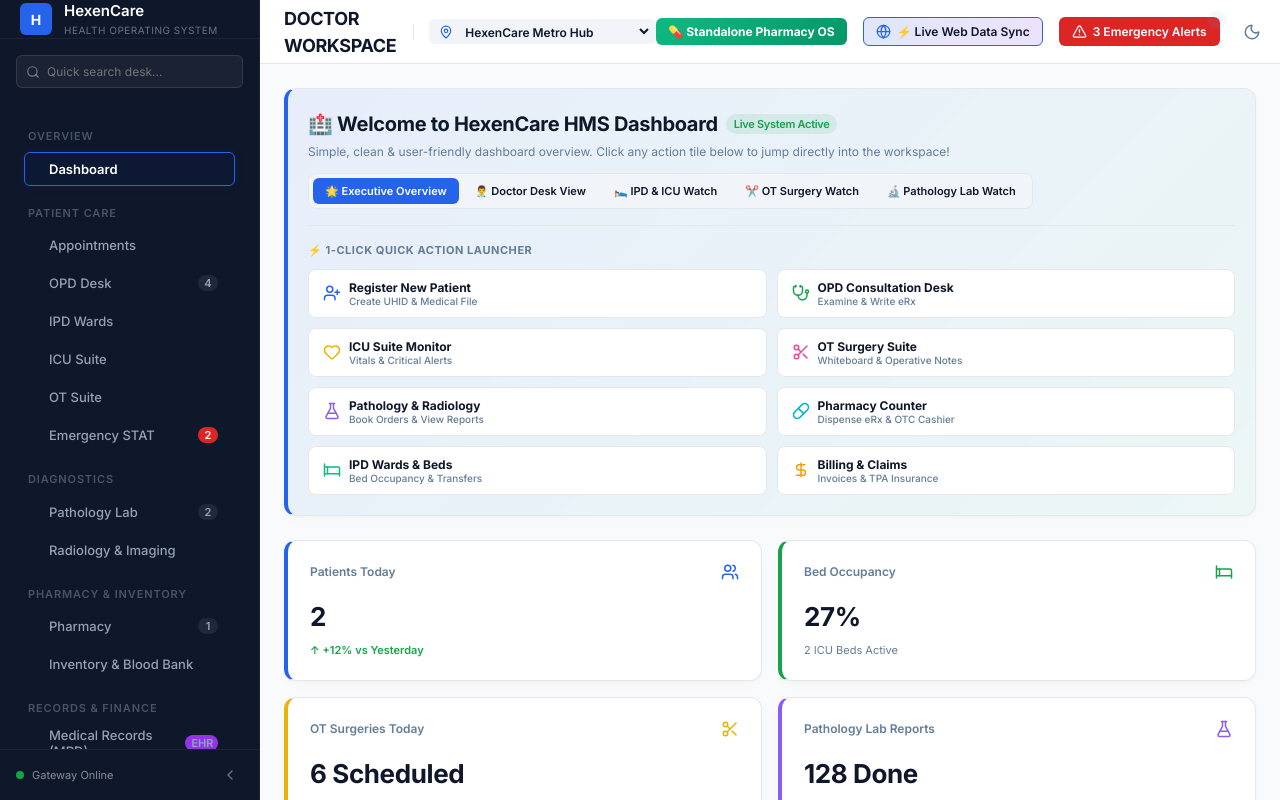
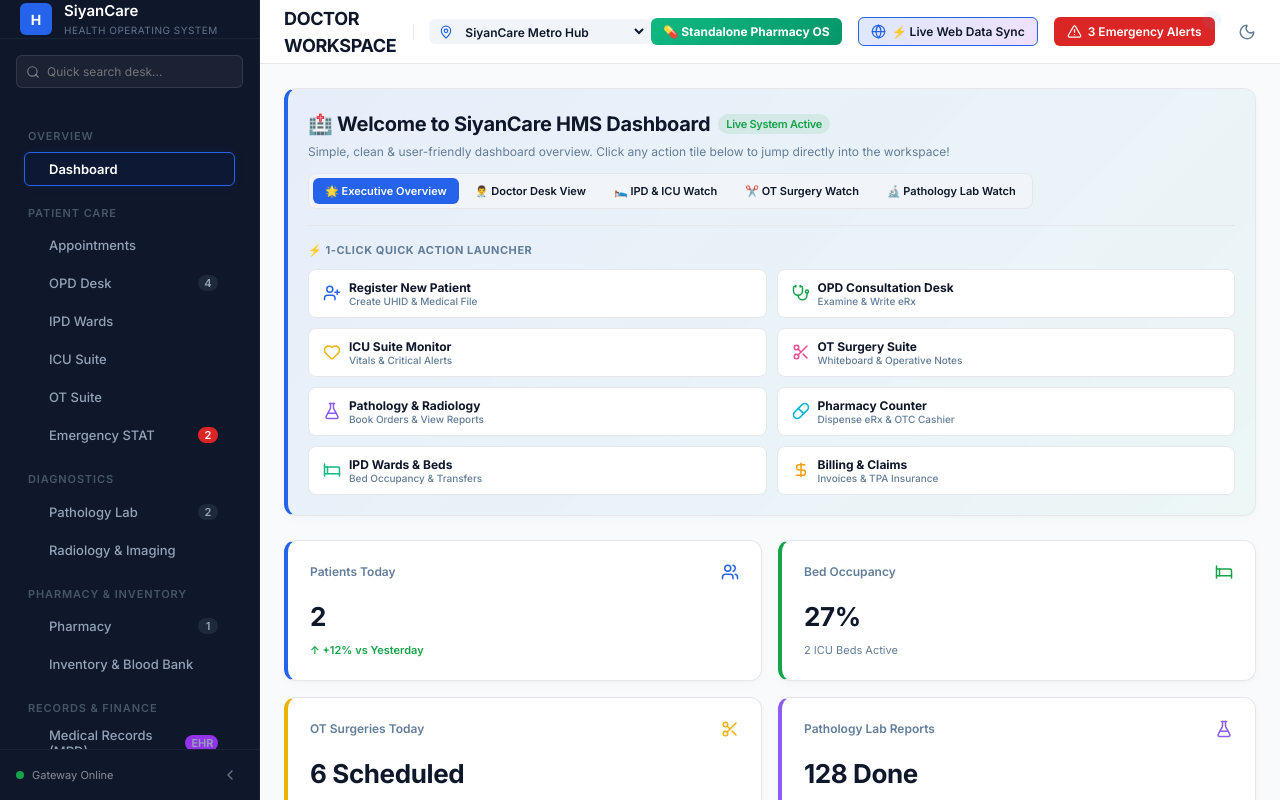
Before and after one commit to chakradhartatikonda27-art/hms, a React (Vite) app: page / in a window 1280 px wide. Built offline with nearby package versions, Linux system fonts and the light colour scheme.

Commit message:
Rebrand system name from HexenCare to SiyanCare across codebase, UI headers, invoices, titles, and modals

```diff
--- a/index.html
+++ b/index.html
@@ -4,7 +4,7 @@
     <meta charset="UTF-8" />
     <link rel="icon" type="image/svg+xml" href="/favicon.svg" />
     <meta name="viewport" content="width=device-width, initial-scale=1.0" />
-    <title>hexencare</title>
+    <title>SiyanCare HMS</title>
   </head>
   <body>
     <div id="root"></div>
--- a/package.json
+++ b/package.json
@@ -1,5 +1,5 @@
 {
-  "name": "hexencare",
+  "name": "siyancare",
   "private": true,
   "version": "0.0.0",
   "type": "module",
--- a/src/App.tsx
+++ b/src/App.tsx
@@ -998,7 +998,7 @@ export default function App() {
     return typeof window !== 'undefined' && window.location.search.includes('app=pharmacy');
   });
 
-  // HexenCare Pharmacy Engine State (3 Editions & 20 Pillars)
+  // SiyanCare Pharmacy Engine State (3 Editions & 20 Pillars)
   const [pmsEdition, setPmsEdition] = useState<'hospital' | 'retail' | 'chain'>('hospital');
   const [pmsSubTab, setPmsSubTab] = useState<'pos_cashier' | 'medicine_master' | 'inventory_batches' | 'purchases_suppliers' | 'prescriptions_ocr' | 'multistore_chain' | 'delivery_crm' | 'reports_ai'>('pos_cashier');
   const [showOcrModal, setShowOcrModal] = useState(false);
@@ -2028,7 +2028,7 @@ export default function App() {
           </div>
           {!sidebarCollapsed && (
             <div>
-              <div style={{ fontWeight: 600, fontSize: '15px', color: 'white' }}>HexenCare</div>
+              <div style={{ fontWeight: 600, fontSize: '15px', color: 'white' }}>SiyanCare</div>
               <div style={{ fontSize: '10px', color: 'var(--muted)', letterSpacing: '0.05em' }}>HEALTH OPERATING SYSTEM</div>
             </div>
           )}
@@ -2350,7 +2350,7 @@ export default function App() {
         <header className="top-navbar">
           <div className="flex align-center gap-md">
             <h1 style={{ fontSize: '18px', fontWeight: 700, color: isStandalonePharmacy ? 'var(--primary)' : 'var(--text-main)' }}>
-              {isStandalonePharmacy ? '💊 HEXENCARE PHARMACY OS (STANDALONE SAAS)' : `${activeRole.toUpperCase().replace('_', ' ')} WORKSPACE`}
+              {isStandalonePharmacy ? '💊 SIYANCARE PHARMACY OS (STANDALONE SAAS)' : `${activeRole.toUpperCase().replace('_', ' ')} WORKSPACE`}
             </h1>
             <span style={{ height: '16px', width: '1px', backgroundColor: 'var(--border)' }}></span>
 
@@ -2365,9 +2365,9 @@ export default function App() {
                 }}
                 style={{ border: 'none', background: 'transparent', fontSize: '12px', fontWeight: 600, color: 'var(--text-main)', cursor: 'pointer', outline: 'none', paddingRight: '12px' }}
               >
-                <option value="metro">{isStandalonePharmacy ? 'Central Warehouse & Hub' : 'HexenCare Metro Hub'}</option>
-                <option value="north">{isStandalonePharmacy ? 'Downtown Retail Branch' : 'HexenCare North Clinic'}</option>
-                <option value="south">{isStandalonePharmacy ? 'Airport Express POS Counter' : 'HexenCare South Specialty'}</option>
+                <option value="metro">{isStandalonePharmacy ? 'Central Warehouse & Hub' : 'SiyanCare Metro Hub'}</option>
+                <option value="north">{isStandalonePharmacy ? 'Downtown Retail Branch' : 'SiyanCare North Clinic'}</option>
+                <option value="south">{isStandalonePharmacy ? 'Airport Express POS Counter' : 'SiyanCare South Specialty'}</option>
               </select>
             </div>
           </div>
@@ -2379,13 +2379,13 @@ export default function App() {
                 const nextMode = !isStandalonePharmacy;
                 setIsStandalonePharmacy(nextMode);
                 if (nextMode) setActiveTab('pharmacy');
-                addToast(nextMode ? 'success' : 'info', nextMode ? '💊 Launched HexenCare Pharmacy OS in Standalone Product Mode!' : '🏥 Returned to HexenCare Hospital Operating System');
+                addToast(nextMode ? 'success' : 'info', nextMode ? '💊 Launched SiyanCare Pharmacy OS in Standalone Product Mode!' : '🏥 Returned to SiyanCare Hospital Operating System');
               }}
               className="btn btn-success"
               style={{ padding: '6px 12px', fontSize: '12px', fontWeight: 700, display: 'flex', alignItems: 'center', gap: '6px', background: isStandalonePharmacy ? 'var(--primary)' : 'linear-gradient(135deg, #10B981 0%, #059669 100%)', border: 'none', color: 'white' }}
-              title="Launch HexenCare Pharmacy as a standalone product (Independent Medical Shops & Chains)"
+              title="Launch SiyanCare Pharmacy as a standalone product (Independent Medical Shops & Chains)"
             >
-              <span>{isStandalonePharmacy ? '🏥 Switch to HexenCare HMS' : '💊 Standalone Pharmacy OS'}</span>
+              <span>{isStandalonePharmacy ? '🏥 Switch to SiyanCare HMS' : '💊 Standalone Pharmacy OS'}</span>
             </button>
 
             {/* Real-time Web Data Extractor & Sync Button */}
@@ -3034,7 +3034,7 @@ export default function App() {
               {/* UHID Card */}
               <div style={{ border: '2.5px solid #2563eb', borderRadius: '8px', padding: '16px', backgroundColor: '#090d16', position: 'relative', overflow: 'hidden' }}>
                 <div style={{ position: 'absolute', right: '-20px', top: '-20px', width: '80px', height: '80px', borderRadius: '50%', background: 'rgba(37,99,235,0.08)' }}></div>
-                <div style={{ fontSize: '12px', fontWeight: 700, letterSpacing: '0.05em', color: '#3b82f6', marginBottom: '8px' }}>HEXENCARE HOSPITALS</div>
+                <div style={{ fontSize: '12px', fontWeight: 700, letterSpacing: '0.05em', color: '#3b82f6', marginBottom: '8px' }}>SIYANCARE HOSPITALS</div>
                 <div style={{ fontSize: '16px', fontWeight: 600, color: 'white', marginBottom: '12px' }}>{receiptDetails.name}</div>
                 <div style={{ display: 'grid', gridTemplateColumns: '1fr 1fr', gap: '8px', fontSize: '11px', color: 'rgba(255,255,255,0.7)', marginBottom: '12px' }}>
                   <div>UHID: <strong>{receiptDetails.uhid}</strong></div>
--- a/src/index.css
+++ b/src/index.css
@@ -1,7 +1,7 @@
 @import url('https://fonts.googleapis.com/css2?family=Inter:wght@300;400;500;600;700&display=swap');
 
 :root {
-  /* HexenCare Enterprise Palette */
+  /* SiyanCare Enterprise Palette */
   --primary: #2563EB;
   --primary-hover: #1D4ED8;
   --secondary: #1E40AF;
--- a/src/modules/ai_insights/AiInsightsModule.tsx
+++ b/src/modules/ai_insights/AiInsightsModule.tsx
@@ -20,7 +20,7 @@ export const AiInsightsModule: React.FC<AiInsightsModuleProps> = (props) => {
 
   const [aiTab, setAiTab] = React.useState<'reports' | 'diet' | 'booking' | 'chatbot' | 'ml_predictions'>('reports');
   const [chatMessages, setChatMessages] = React.useState([
-    { sender: 'bot', text: 'Hello! I am your HexenCare AI Health & Hospital Assistant. How can I help you today? You can ask me to book appointments, generate diet plans, or check lab report status.' }
+    { sender: 'bot', text: 'Hello! I am your SiyanCare AI Health & Hospital Assistant. How can I help you today? You can ask me to book appointments, generate diet plans, or check lab report status.' }
   ]);
   const [userQuery, setUserQuery] = React.useState('');
   const [selectedPatientForDiet, setSelectedPatientForDiet] = React.useState('PX-2026-9041');
--- a/src/modules/ambulance/AmbulanceModule.tsx
+++ b/src/modules/ambulance/AmbulanceModule.tsx
@@ -47,7 +47,7 @@ export const AmbulanceModule: React.FC<AmbulanceModuleProps> = (props) => {
     { id: 'AMB-101', plate: 'TS-09-EX-4412', type: 'ALS (Advanced Life Support)', driver: 'Vikram Singh', paramedic: 'Nurse Divya', status: 'Available', fuel: '88%', oxygen: '2x 40L Cylinders', location: 'Emergency Bay 1' },
     { id: 'AMB-102', plate: 'TS-09-EX-8841', type: 'ICU Ventilator Unit', driver: 'Ramesh Babu', paramedic: 'EMT Rajesh', status: 'On Trip', fuel: '74%', oxygen: 'Liquid O2 Tank (92%)', location: 'En-Route Hitech City (ETA 6 mins)' },
     { id: 'AMB-103', plate: 'TS-09-EX-1204', type: 'BLS (Basic Life Support)', driver: 'Suresh Kumar', paramedic: 'N/A', status: 'Available', fuel: '95%', oxygen: '1x 20L Cylinder', location: 'North Branch Bay' },
-    { id: 'AMB-104', plate: 'TS-09-EX-9921', type: 'Neonatal Incubator ALS', driver: 'Mohammed Ali', paramedic: 'Sister Leela', status: 'On Trip', fuel: '62%', oxygen: 'Incubator O2 Feed', location: 'Inter-Hospital Transfer (KIMS to HexenCare)' },
+    { id: 'AMB-104', plate: 'TS-09-EX-9921', type: 'Neonatal Incubator ALS', driver: 'Mohammed Ali', paramedic: 'Sister Leela', status: 'On Trip', fuel: '62%', oxygen: 'Incubator O2 Feed', location: 'Inter-Hospital Transfer (KIMS to SiyanCare)' },
     { id: 'AMB-105', plate: 'TS-09-EX-3310', type: 'Mortuary Transport', driver: 'Kiran V', paramedic: 'N/A', status: 'Under Maintenance', fuel: '40%', oxygen: 'N/A', location: 'Central Service Garage' }
   ]);
 
--- a/src/modules/dashboard/DashboardModule.tsx
+++ b/src/modules/dashboard/DashboardModule.tsx
@@ -153,7 +153,7 @@ export const DashboardModule: React.FC<DashboardModuleProps> = (props) => {
                 <div style={{ display: 'flex', justifyContent: 'space-between', alignItems: 'center', flexWrap: 'wrap', gap: '12px' }}>
                   <div>
                     <h2 style={{ fontSize: '20px', fontWeight: 800, color: 'var(--text-main)', display: 'flex', alignItems: 'center', gap: '8px' }}>
-                      <span>🏥 Welcome to HexenCare HMS Dashboard</span>
+                      <span>🏥 Welcome to SiyanCare HMS Dashboard</span>
                       <span className="badge badge-success">Live System Active</span>
                     </h2>
                     <p style={{ fontSize: '12px', color: 'var(--text-muted)', marginTop: '4px' }}>
--- a/src/modules/employee/EmployeeModule.tsx
+++ b/src/modules/employee/EmployeeModule.tsx
@@ -537,7 +537,7 @@ export const EmployeeModule: React.FC<EmployeeModuleProps> = (props) => {
         <div style={{ position: 'fixed', top: 0, left: 0, right: 0, bottom: 0, background: 'rgba(0,0,0,0.5)', zIndex: 9999, display: 'flex', justifyContent: 'center', alignItems: 'center' }}>
           <div className="card" style={{ width: '360px', borderRadius: '16px', padding: '20px', background: 'linear-gradient(135deg, #1E293B 0%, #0F172A 100%)', color: 'white', border: '1px solid rgba(255,255,255,0.1)' }}>
             <div style={{ display: 'flex', justifyContent: 'space-between', alignItems: 'center', marginBottom: '12px' }}>
-              <span style={{ fontSize: '12px', fontWeight: 800, color: '#38BDF8' }}>HEXENCARE HEALTHCARE</span>
+              <span style={{ fontSize: '12px', fontWeight: 800, color: '#38BDF8' }}>SIYANCARE HEALTHCARE</span>
               <span className="badge badge-success" style={{ fontSize: '10px' }}>VERIFIED EMP</span>
             </div>
 
--- a/src/modules/mis_reporting/MisReportingModule.tsx
+++ b/src/modules/mis_reporting/MisReportingModule.tsx
@@ -346,7 +346,7 @@ export const MisReportingModule: React.FC<MisReportingModuleProps> = (props) =>
           <div style={{ display: 'flex', justifyContent: 'space-between', alignItems: 'center', marginBottom: '20px' }}>
             <div>
               <h2 style={{ fontSize: '24px', fontWeight: 800, color: '#38BDF8', display: 'flex', alignItems: 'center', gap: '10px' }}>
-                <span>📺 HEXENCARE HOSPITAL COMMAND CENTER (LIVE TV MODE)</span>
+                <span>📺 SIYANCARE HOSPITAL COMMAND CENTER (LIVE TV MODE)</span>
               </h2>
               <p style={{ fontSize: '13px', color: '#94A3B8' }}>Live Management Board Display • Real-time Data Sync Every 10s</p>
             </div>
--- a/src/modules/mrd/MrdModule.tsx
+++ b/src/modules/mrd/MrdModule.tsx
@@ -640,7 +640,7 @@ export const MrdModule: React.FC<MrdModuleProps> = (props) => {
             <p style={{ fontSize: '11px', color: 'var(--text-muted)', marginTop: '4px' }}>Generate a 72-hour time-limited encrypted link with download passcode.</p>
 
             <div style={{ padding: '14px', background: 'var(--bg-muted)', borderRadius: '8px', margin: '14px 0', fontSize: '11px', fontFamily: 'monospace' }}>
-              https://hexencare.health/roi/share/token-88419024?expires=72h
+              https://siyancare.health/roi/share/token-88419024?expires=72h
             </div>
 
             <div style={{ display: 'flex', justifyContent: 'flex-end', gap: '8px' }}>
--- a/src/modules/pathology/PathologyModule.tsx
+++ b/src/modules/pathology/PathologyModule.tsx
@@ -457,7 +457,7 @@ export const PathologyModule: React.FC<PathologyModuleProps> = (props) => {
                   <div style={{ padding: '16px', border: '1px solid var(--border)', borderRadius: '8px', background: 'var(--bg-card)' }}>
                     <div style={{ display: 'flex', justifyContent: 'space-between', borderBottom: '1px solid var(--border)', paddingBottom: '10px' }}>
                       <div>
-                        <strong style={{ fontSize: '14px' }}>HEXENCARE DIAGNOSTICS & PATHOLOGY</strong>
+                        <strong style={{ fontSize: '14px' }}>SIYANCARE DIAGNOSTICS & PATHOLOGY</strong>
                         <div style={{ fontSize: '10px', color: 'var(--text-muted)' }}>NABL Accredited Laboratory | License #NABL-2026-8804 (Report #{selectedLabReportId})</div>
                       </div>
                       <div style={{ textAlign: 'right' }}>
@@ -818,12 +818,12 @@ export const PathologyModule: React.FC<PathologyModuleProps> = (props) => {
                       <div style={{ padding: '10px', background: 'rgba(16, 185, 129, 0.05)', borderRadius: '4px', border: '1px solid var(--success)' }}>
                         <strong style={{ color: 'var(--success)' }}>✅ REPORT INTEGRITY VERIFIED (100% AUTHENTIC)</strong>
                         <p style={{ marginTop: '4px', color: 'var(--text-main)' }}>
-                          This report digital hash matches the original signature on the HexenCare HMS blockchain ledger.
+                          This report digital hash matches the original signature on the SiyanCare HMS blockchain ledger.
                         </p>
                       </div>
 
                       <div style={{ padding: '8px', border: '1px solid var(--border)', borderRadius: '4px', color: 'var(--text-muted)' }}>
-                        • <strong>Issuing Laboratory:</strong> HexenCare Central Pathology (NABL-2026-8804)<br/>
+                        • <strong>Issuing Laboratory:</strong> SiyanCare Central Pathology (NABL-2026-8804)<br/>
                         • <strong>Signing Pathologist:</strong> Dr. Rajesh K (MD Pathology, Lic #MP-9011)<br/>
                         • <strong>Cryptographic SHA-256 Hash:</strong> <span style={{ fontFamily: 'monospace' }}>8f4e2b3c9a1d...e001</span><br/>
                         • <strong>Timestamp:</strong> 2026-08-08 09:30:12 AM
--- a/src/modules/pharmacy/PharmacyModule.tsx
+++ b/src/modules/pharmacy/PharmacyModule.tsx
@@ -157,7 +157,7 @@ export const PharmacyModule: React.FC<PharmacyModuleProps> = (props) => {
                 <div style={{ display: 'flex', justifyContent: 'space-between', alignItems: 'center', flexWrap: 'wrap', gap: '16px' }}>
                   <div>
                     <h2 style={{ fontSize: '20px', fontWeight: 800, color: 'var(--text-main)', display: 'flex', alignItems: 'center', gap: '10px' }}>
-                      <span>💊 HexenCare Pharmacy Management System (PMS)</span>
+                      <span>💊 SiyanCare Pharmacy Management System (PMS)</span>
                       <span className="badge badge-success" style={{ fontSize: '11px', padding: '4px 10px' }}>Rural & Remote Ready</span>
                     </h2>
                     <p style={{ fontSize: '13px', color: 'var(--text-muted)', marginTop: '4px', fontWeight: 500 }}>
@@ -610,7 +610,7 @@ export const PharmacyModule: React.FC<PharmacyModuleProps> = (props) => {
                 <div style={{ position: 'fixed', top: 0, left: 0, right: 0, bottom: 0, background: 'rgba(0,0,0,0.5)', zIndex: 9999, display: 'flex', justifyContent: 'center', alignItems: 'center' }}>
                   <div className="card" style={{ width: '420px', maxWidth: '90%', background: 'white', color: 'black', padding: '20px', borderRadius: '8px' }}>
                     <div style={{ textAlign: 'center', borderBottom: '1px border #ccc', paddingBottom: '10px' }}>
-                      <h2 style={{ fontSize: '16px', fontWeight: 800, color: 'black' }}>🏥 HexenCare Pharmacy Tax Invoice</h2>
+                      <h2 style={{ fontSize: '16px', fontWeight: 800, color: 'black' }}>🏥 SiyanCare Pharmacy Tax Invoice</h2>
                       <div style={{ fontSize: '11px', color: '#555' }}>Central Hospital Complex • GSTIN: 07AAACH9011X1Z4</div>
                       <div style={{ fontSize: '10px', color: '#777', marginTop: '2px' }}>Invoice #{pharmacyReceiptData.billNo} • {pharmacyReceiptData.date}</div>
                     </div>
```
Also changed, not shown: 2 other files (tests, documents, lock files or other folders).
